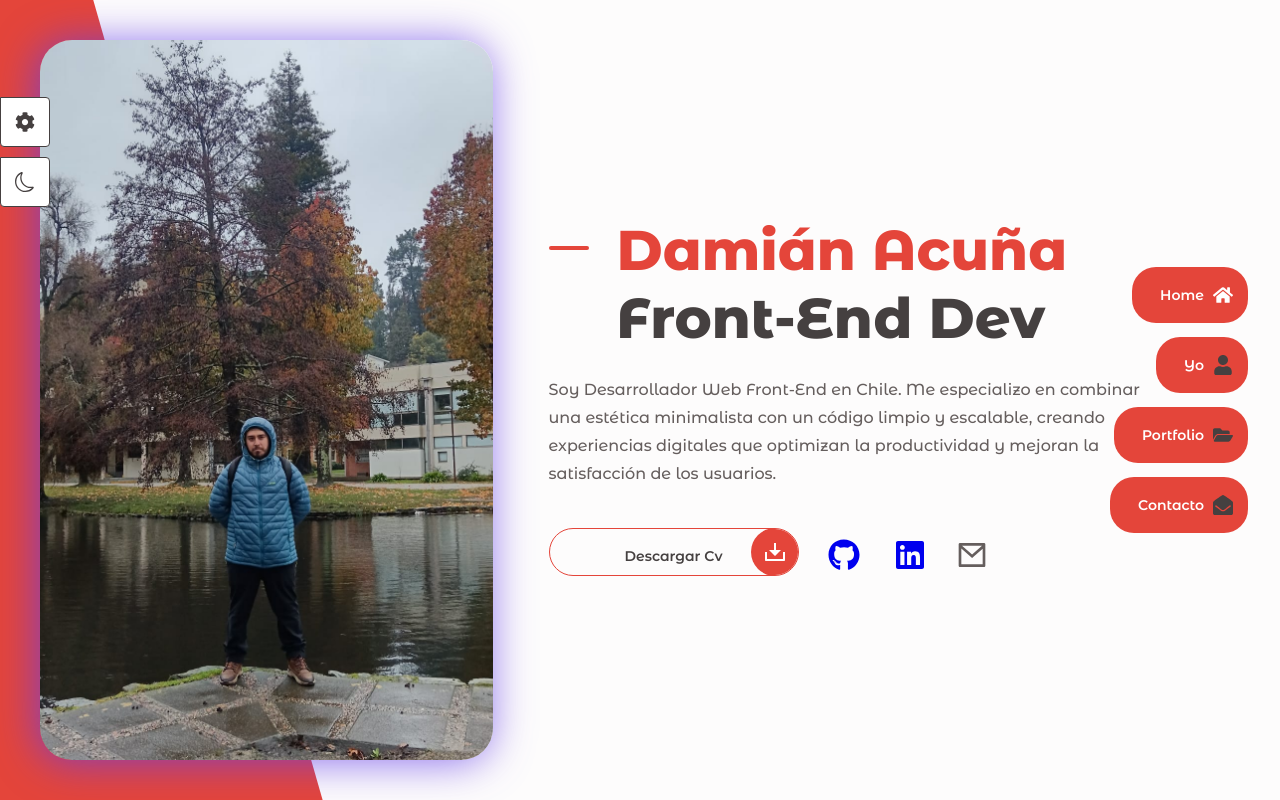
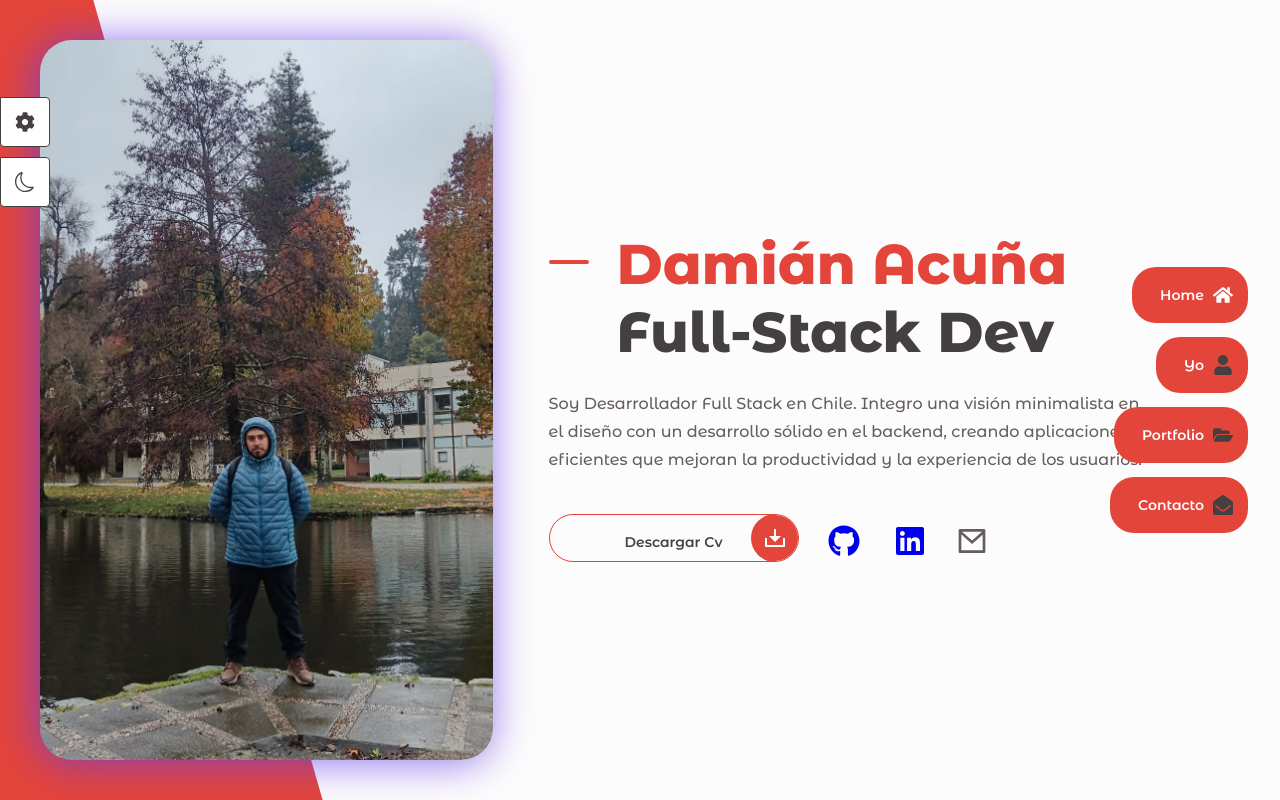
Before and after one commit to wizzard95/portfolio-website-damian1, a React (Vite) app: page / in a window 1280 px wide. Built offline with nearby package versions, Linux system fonts and the light colour scheme.

Commit message:
actuallizacion de home.jsx

```diff
--- a/src/pages/home/Home.jsx
+++ b/src/pages/home/Home.jsx
@@ -15,14 +15,14 @@ const home = () => {
 
     <div className="home-content">
       <h1 className="home-title">
-      <span> Damián Acuña</span> <br />Front-End Dev
+      <span> Damián Acuña</span> <br />Full-Stack Dev
       </h1>
       <p className="home-description">
-       Soy Desarrollador Web Front-End en Chile.
-        Me especializo en combinar una estética minimalista
-         con un código limpio y escalable, creando experiencias digitales
-          que optimizan la productividad y mejoran la satisfacción de
-          los usuarios.
+      Soy Desarrollador Full Stack en Chile.
+      Integro una visión minimalista en el diseño
+      con un desarrollo sólido en el backend,
+      creando aplicaciones eficientes que mejoran la productividad y
+       la experiencia de los usuarios.
 
       </p>
 
```
